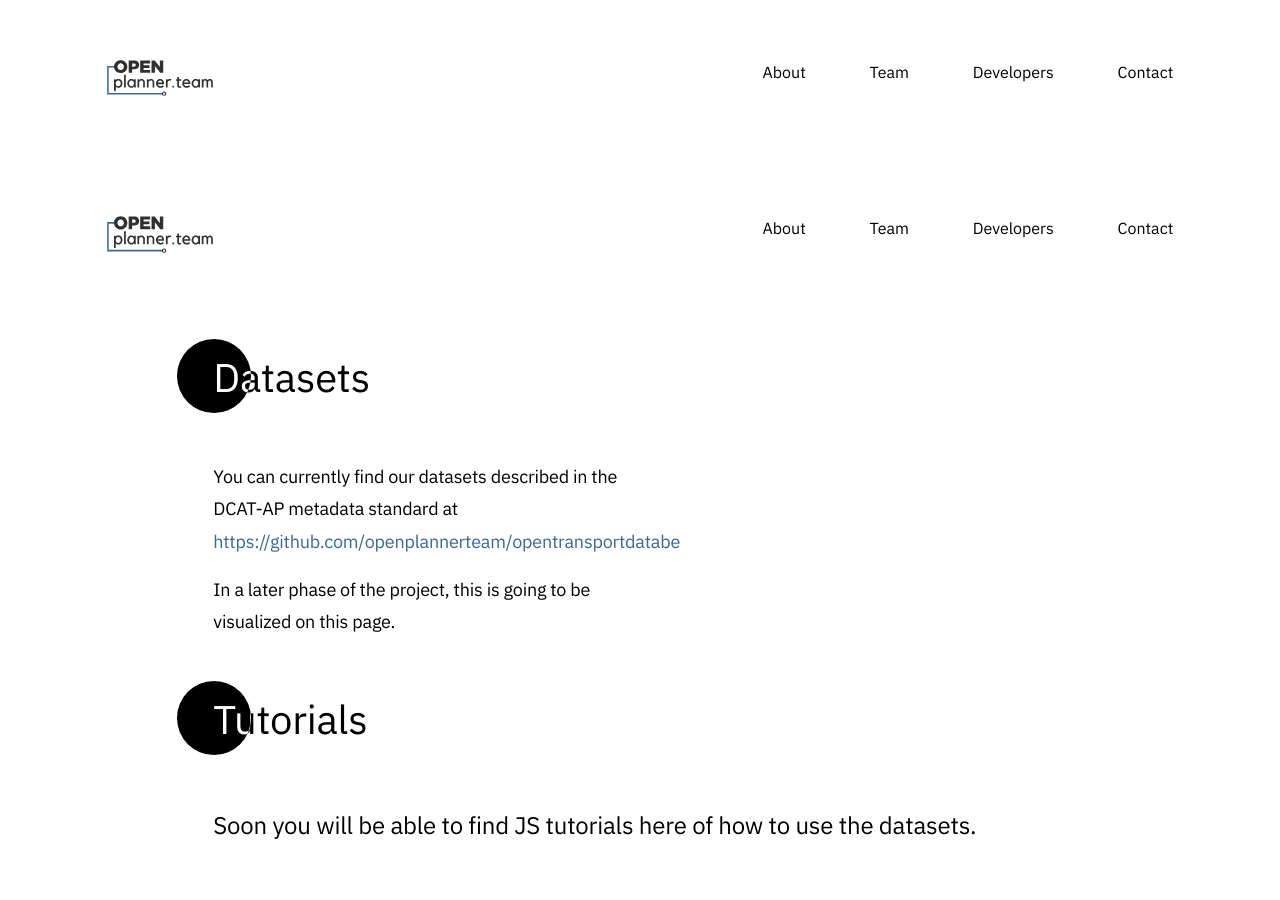
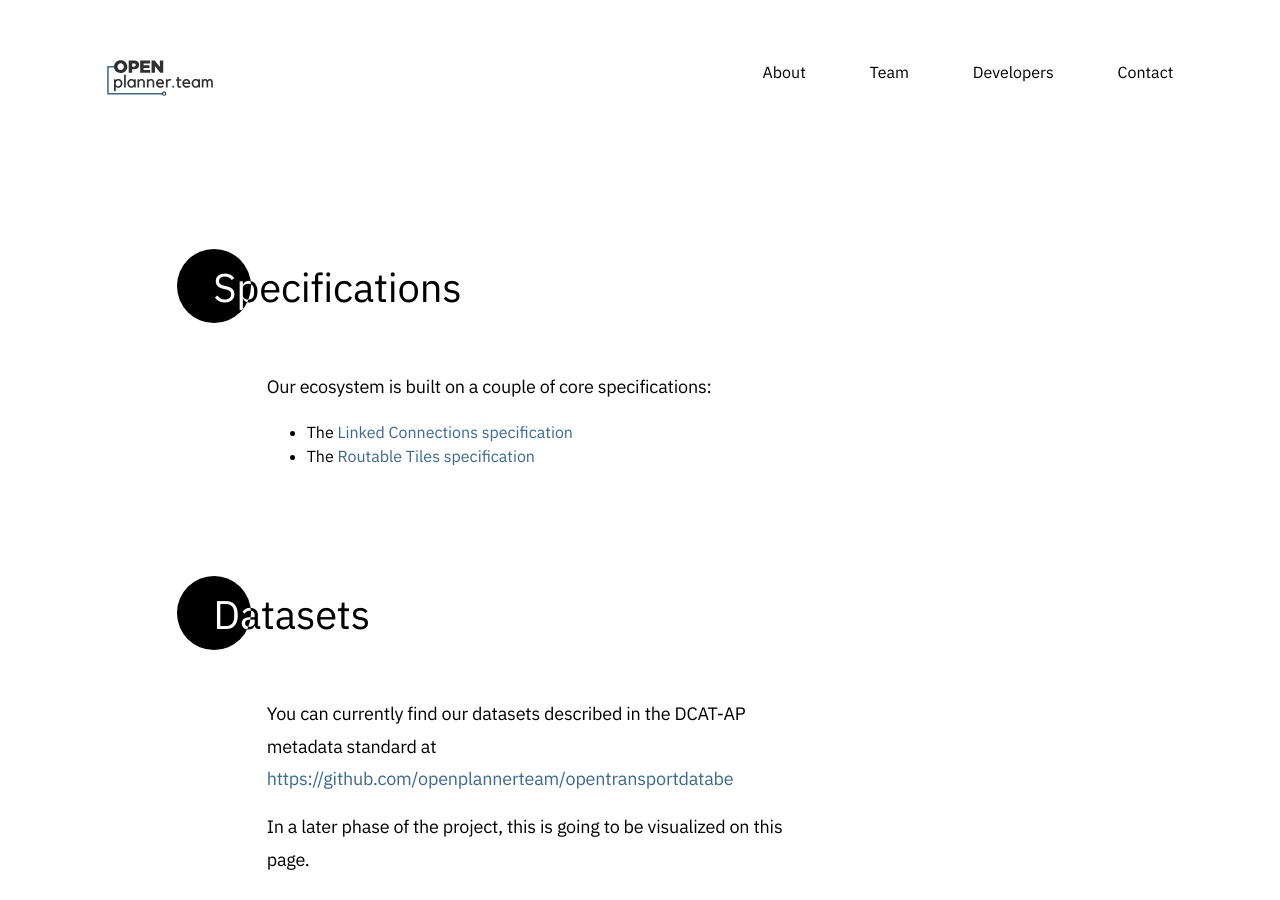
Before and after one commit to belgianmobility/smb-openplanner-website, a Jekyll site: the page built from developers.html, in a window 1280 px wide and 900 px high. Built offline with Jekyll 4.4.1, drawn with Linux system fonts in a browser that asks for light colours.

Commit message:
Added spec layout

```diff
--- a/_config.yml
+++ b/_config.yml
@@ -13,5 +13,9 @@ description: > # this means to ignore newlines until "baseurl:"
 baseurl: "" # the subpath of your site, e.g. /blog
 url: "https://openplanner.team/" # the base hostname & protocol for your site
 
+collections:
+        specs:
+                output: true
+
 # Build settings
 markdown: kramdown
--- a/developers.html
+++ b/developers.html
@@ -2,50 +2,29 @@
 layout: default
 title: Open Planner Team – for developers
 ---
-<header>
-    <div class="container-fluid">
-        <div class="row menu-row">
-            <div>
-                <div class="mobile-top-bar-closed">
-                    <a href="/" class="site-link">
-                      <img class="site-logo" src="{{ site.baseurl }}/img/opt-logo.svg" aria-hidden>
-                      <h1>{{ site.title }}</h1>
-                    </a>
-                    <button class="open-menu-button" type="button" aria-label="Open navigation" aria-controls="navigation">
-                      <img src="{{ site.baseurl }}/img/menu-icon-open.svg">
-                    </button>
-                </div>
+<div class="container-fluid">
 
-                <div class="menu-wrapper">
-                    <div class="mobile-top-bar-open">
-                        <a href="/" class="site-link">
-                          <img class="site-logo-white" src="{{ site.baseurl }}/img/opt-logo-white.svg" aria-hidden>
-                          <h1>{{ site.title }}</h1>
-                        </a>
-                        <button class="close-menu-button" type="button" aria-label="Close navigation" aria-controls="navigation">
-                          <img src="{{ site.baseurl }}/img/menu-icon-close.svg">
-                        </button>
-                    </div>
-                    <nav>
-                        <a href="/" class="site-link">
-                          <img class="site-logo" src="{{ site.baseurl }}/img/opt-logo.svg" aria-hidden>
-                          <h1>{{ site.title }}</h1>
-                        </a>
-                        <ul>
-                            <li><a href="/#about">About</a></li>
-                            <li><a href="/#team">Team</a></li>
-                            <li><a href="/developers.html">Developers</a></li>
-                            <li><a href="/#contact">Contact</a></li>
-                        </ul>
-                    </nav>
-                </div>
+    <section id="specifications" class="titledsection alt-columns">
+        <div class="row">
+            <div class="section-title">
+              <span class="circle"></span>
+              <h3>Specifications</h3>
             </div>
         </div>
-    </div>
-</header>
+        <div class="row">
+          <div>
+            <p>Our ecosystem is built on a couple of core specifications:</p>
+            <ul>
+              <li>The <a href="https://linkedconnections.org/specification/">Linked Connections specification</a></li>
+              <li>The <a href="/specs/2018-11-routable-tiles/">Routable Tiles specification</a></li>
+            </ul>
+            <p></p>
+          </div>
+        </div>
 
-<div class="container-fluid">
-    <section id="about">
+    </section>
+
+    <section id="datasets"  class="titledsection alt-columns">
         <div class="row">
             <div class="section-title">
               <span class="circle"></span>
@@ -62,7 +41,7 @@ title: Open Planner Team – for developers
     </section>
 
 
-    <section id="developers" class="alt-columns">
+    <section id="tutorials" class="titledsection alt-columns">
       <div class="section-title">
         <span class="circle"></span>
         <h3>Tutorials</h3>
```
Also changed, not shown: _specs/2018-11-routable-tiles.html (added, +64 -0 lines).
